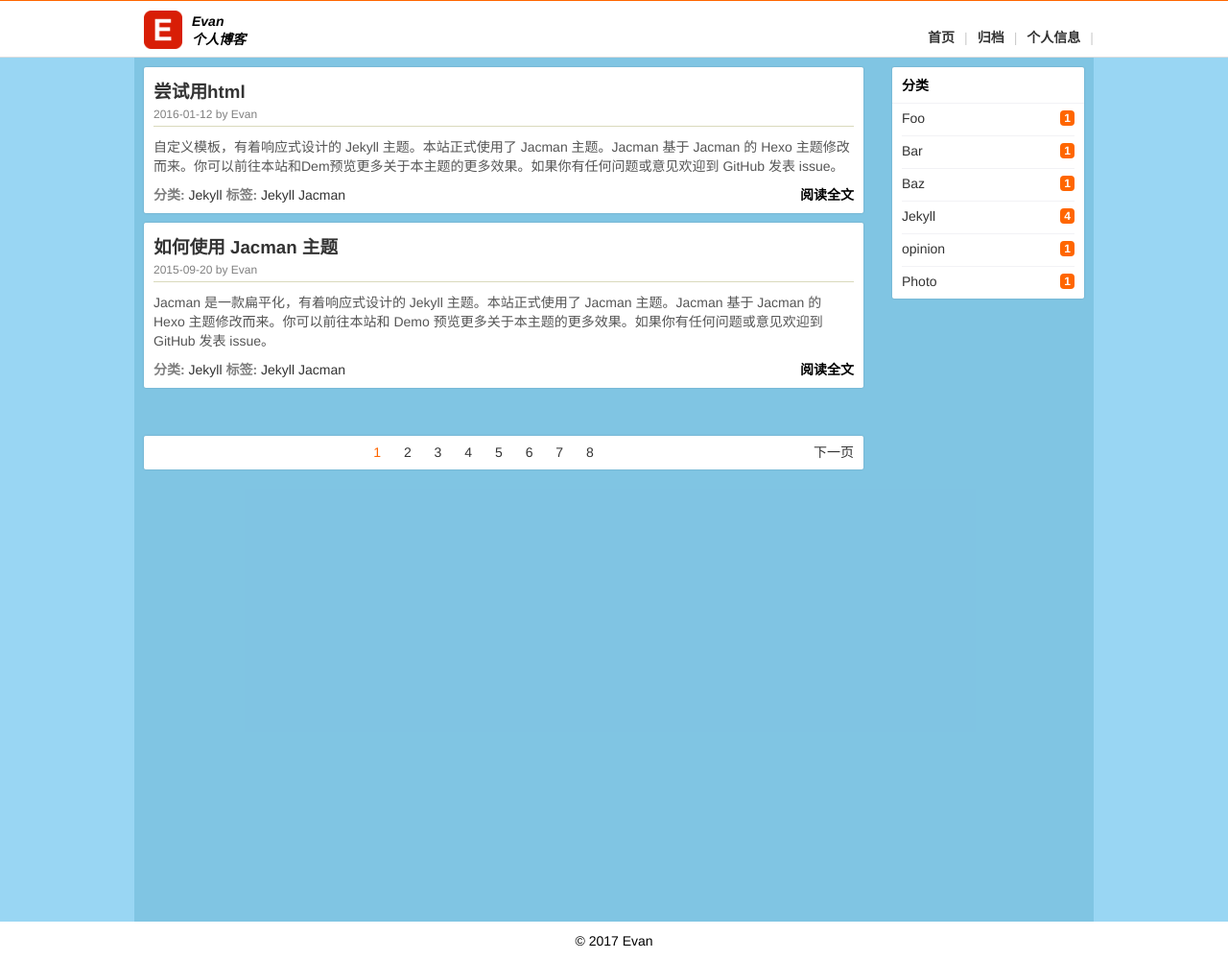
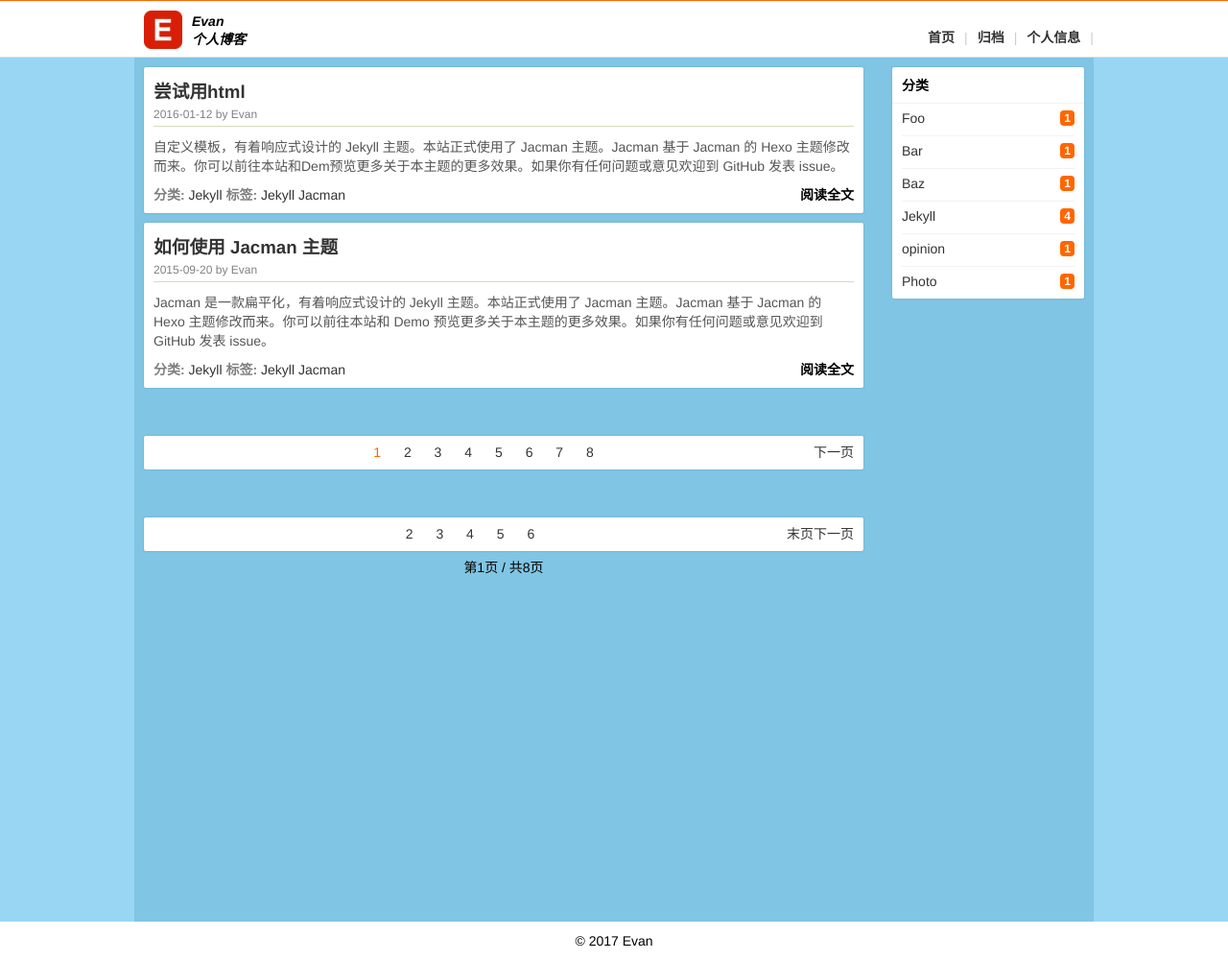
Before and after one commit to bnuephjx/bnuephjx.github.io, a Jekyll site: the page built from index.html, in a window 1280 px wide. Shown: the whole page at 96% size. Built offline with Jekyll 4.4.1, drawn with Linux system fonts in a browser that asks for light colours; the list of posts is cut into pages by our own code.

Commit message:
修改分页

```diff
--- a/_includes/_views/home.html
+++ b/_includes/_views/home.html
@@ -34,6 +34,36 @@
             {% endif %}
         </div>
         {% endif %}
+
+
+        {% if paginator.total_pages > 1 %}
+        <div class="pagenavi clearfix">
+            {% if paginator.page > 2 %}
+                <a class="prev" href="{{ paginator.previous_page_path }}">上一页</a>
+            {% endif %}
+            {% assign pageSize = 5 %}
+            {% assign startPage = paginator.page | minus:pageSize %}
+            {% if 2 > startPage %}
+            {%  assign startPage = 2 %}
+            {% endif %}
+            {% assign endPage = paginator.page | plus:pageSize %}
+            {% if endPage >= paginator.total_pages %}
+            {%  assign endPage = paginator.total_pages | minus:1 %}
+            {% endif %}
+            {% for count in (startPage..endPage) %}
+                {% if count == paginator.page %}
+                    <span class="pageNum current">{{ count }}</span>
+                {% else %}
+                    <a class="pageNum" href="/page{{ count }}">{{ count }}</a>
+                {% endif %}
+            {% endfor %}
+            {% if paginator.next_page %}
+                <a class="next" href="{{ paginator.next_page_path }}">下一页</a>
+            {% endif %}
+            <a class="next" href="/page{{paginator.total_pages}}">末页</a>
+            <p>第{{paginator.page}}页 / 共{{paginator.total_pages}}页</p>
+        </div>
+        {% endif %}
     </div>
     <div class="blogContentRight">
         {% include _component/categorie.html %}
```
